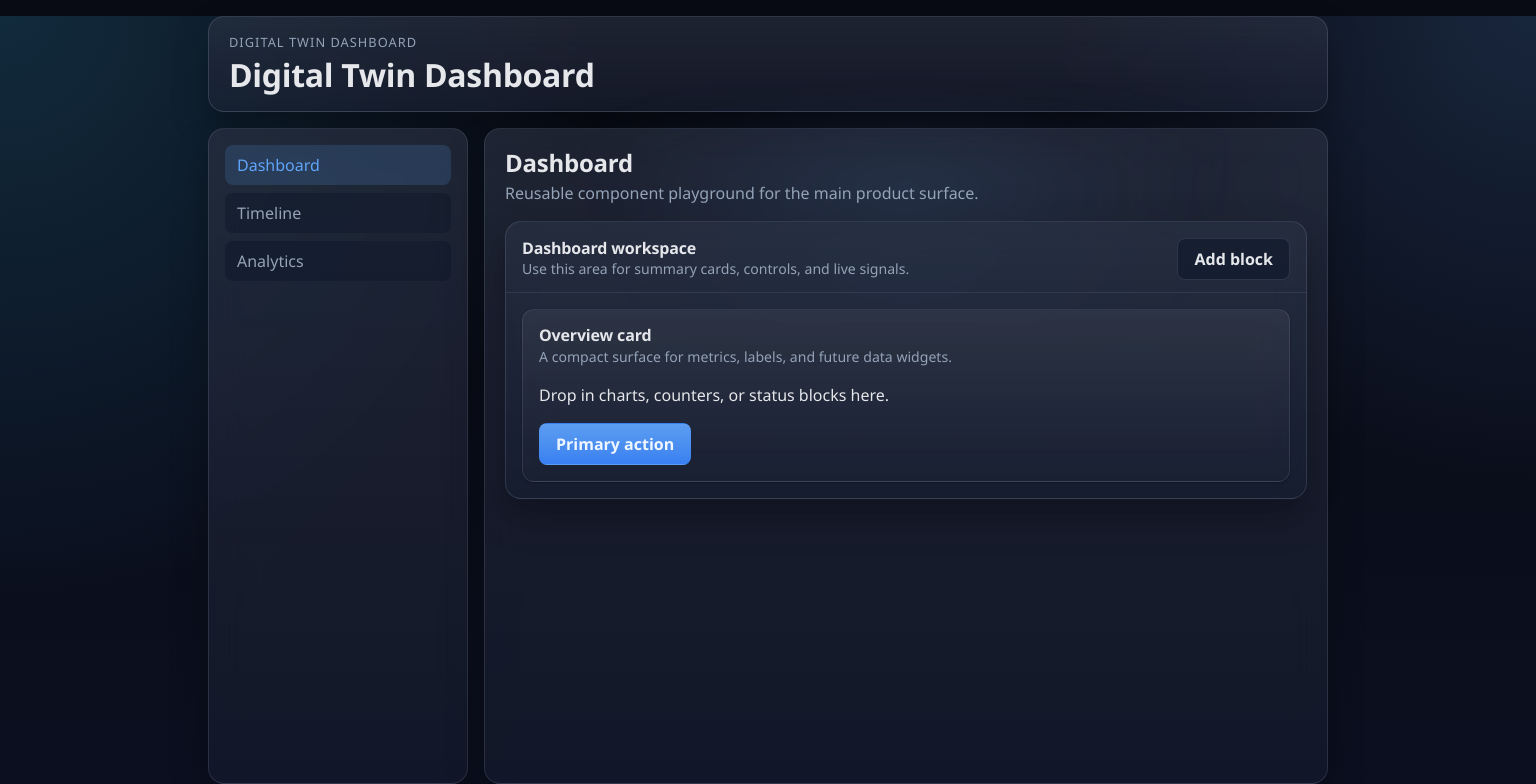
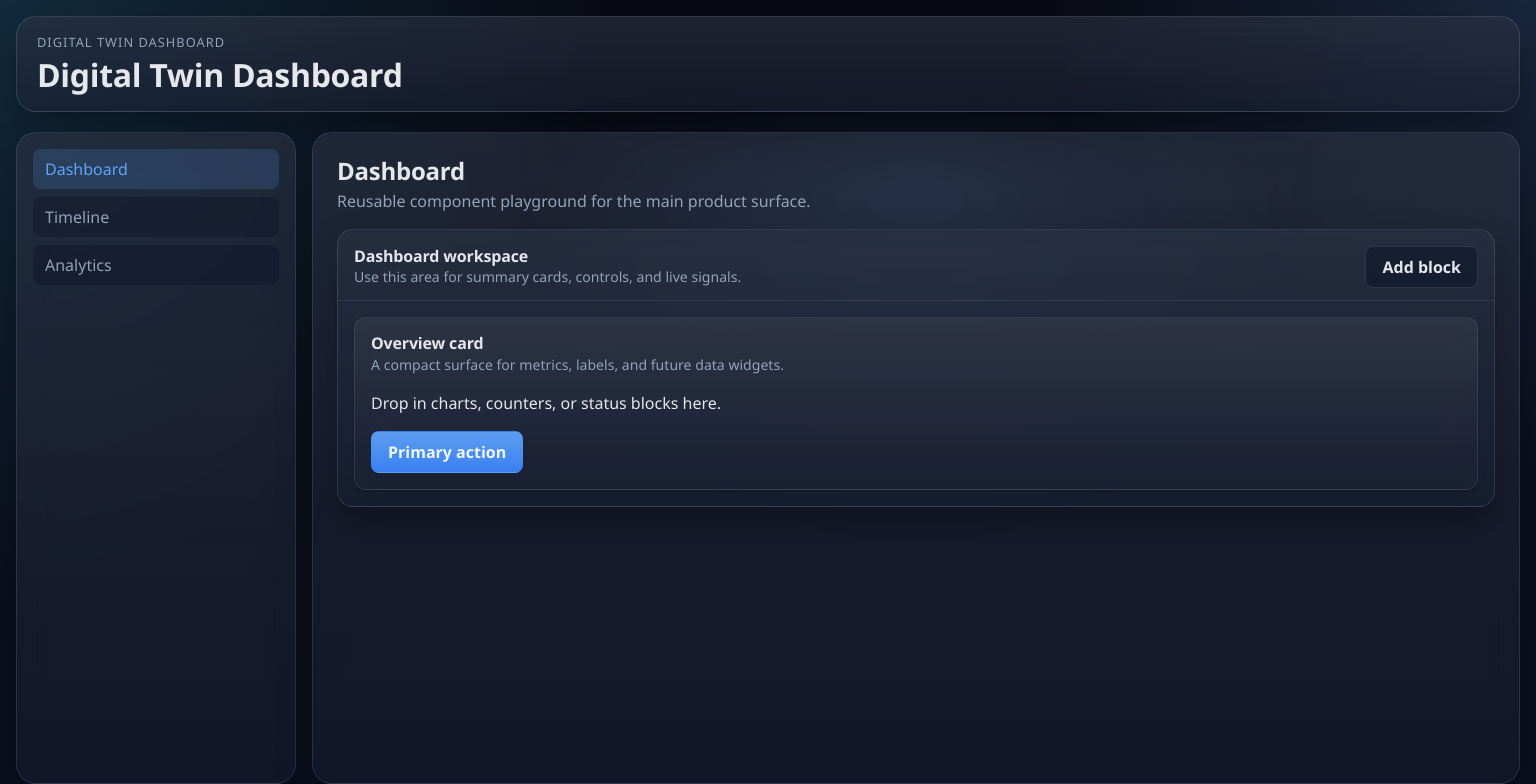
Before and after one commit to ZaraCook/google-hackathon-team7, a React (Vite) app: page / in a window 1536 px wide. Shown: the top 784 px of the page. Built offline with nearby package versions, Linux system fonts and the light colour scheme.

Commit message:
make page responsive

```diff
--- a/src/components/layout/AppLayout.css
+++ b/src/components/layout/AppLayout.css
@@ -1,5 +1,5 @@
 .app-layout {
-  min-height: calc(100vh - 2rem);
+  min-height: calc(100dvh - 2rem);
   display: grid;
   grid-template-rows: auto 1fr;
   gap: var(--space-4);
@@ -31,7 +31,7 @@
 .app-body {
   min-height: 0;
   display: grid;
-  grid-template-columns: 260px 1fr;
+  grid-template-columns: minmax(240px, 280px) minmax(0, 1fr);
   gap: var(--space-4);
 }
 
@@ -80,6 +80,7 @@
 .app-main {
   padding: var(--space-5);
   min-width: 0;
+  min-height: 0;
 }
 
 .page-shell {
@@ -128,3 +129,19 @@
     order: 1;
   }
 }
+
+@media (min-width: 1400px) {
+  .app-layout {
+    gap: var(--space-5);
+  }
+
+  .app-header,
+  .app-sidebar,
+  .app-main {
+    border-radius: 20px;
+  }
+
+  .app-main {
+    padding: var(--space-6);
+  }
+}
--- a/src/index.css
+++ b/src/index.css
@@ -58,11 +58,14 @@ body {
     radial-gradient(circle at top right, rgba(96, 165, 250, 0.18), transparent 28%),
     linear-gradient(180deg, #090b14 0%, #0b1020 100%);
   background-attachment: fixed;
+  overflow-x: hidden;
 }
 
 #root {
-  width: min(1120px, 100% - 2rem);
-  margin: 1rem auto;
+  width: 100%;
+  min-height: 100dvh;
+  margin: 0;
+  padding: 1rem;
 }
 
 h1,
@@ -142,7 +145,6 @@ button:hover {
 
 @media (max-width: 640px) {
   #root {
-    width: calc(100% - 1rem);
-    margin: 0.5rem auto;
+    padding: 0.5rem;
   }
 }
```
